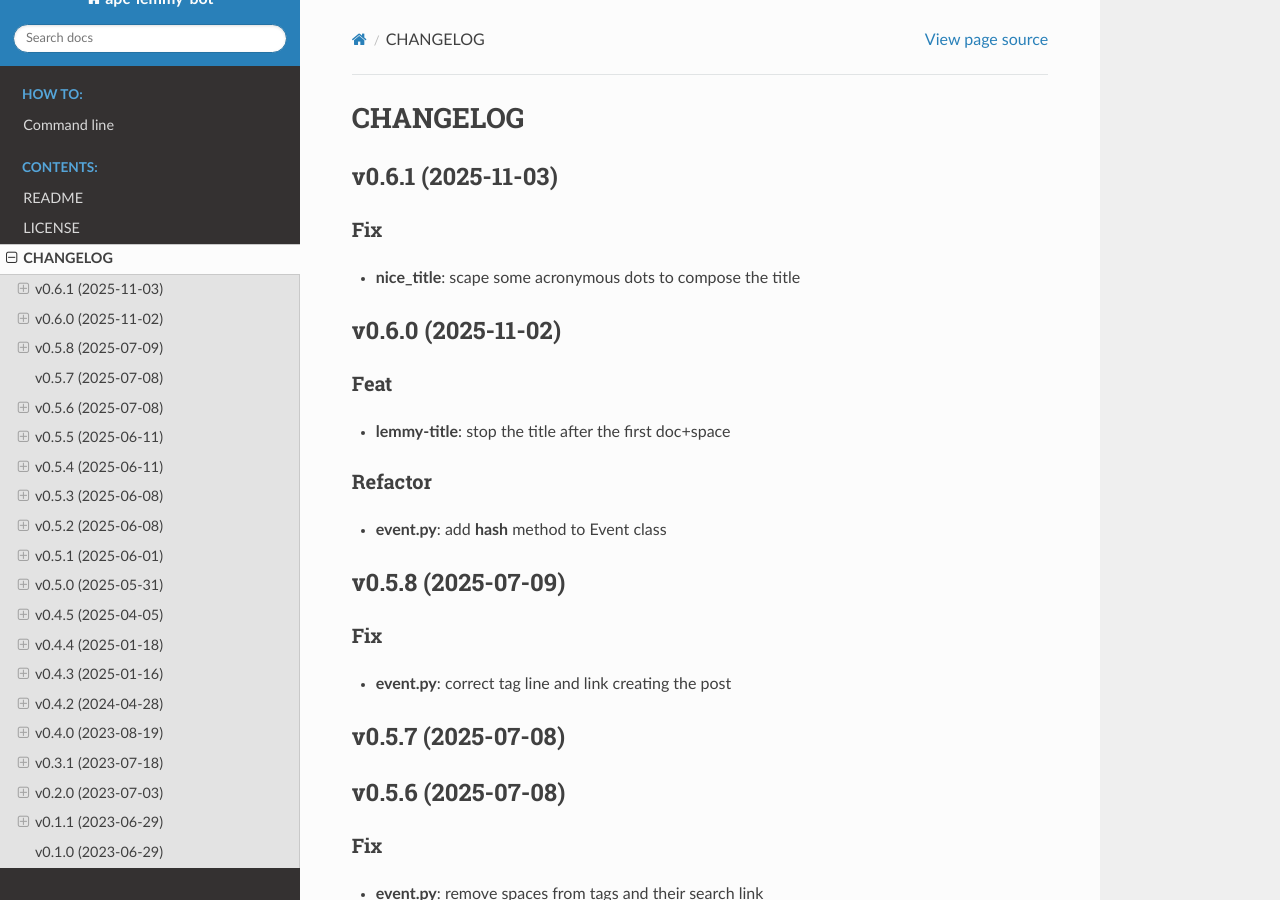
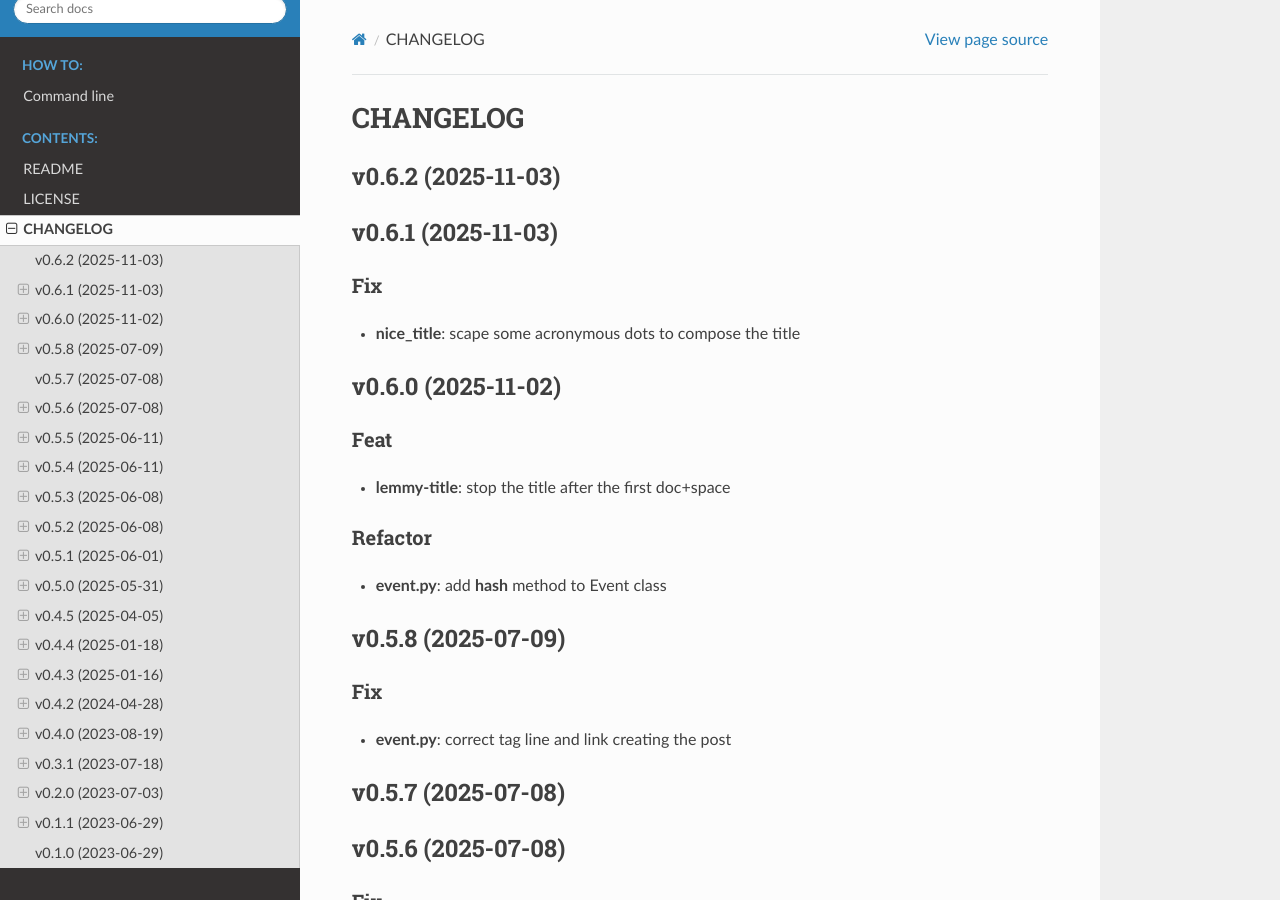
Before and after one commit to carlesmu/apc-lemmy-bot, a Sphinx documentation site: the page built from docs/source/changelog.rst, in a window 1280 px wide and 900 px high. Built offline with Sphinx 7.4.7 and the Read the Docs theme 3.1.0, drawn with Linux system fonts in a browser that asks for light colours.

Commit message:
bump: version 0.6.1 → 0.6.2

```diff
--- a/CHANGELOG.md
+++ b/CHANGELOG.md
@@ -1,3 +1,5 @@
+## v0.6.2 (2025-11-03)
+
 ## v0.6.1 (2025-11-03)
 
 ### Fix
--- a/apc_lemmy_bot/__init__.py
+++ b/apc_lemmy_bot/__init__.py
@@ -17,7 +17,7 @@
 from dataclasses import dataclass
 
 __app__: str = "apc_lemmy_bot"
-__version__: str = "0.6.1"
+__version__: str = "0.6.2"
 
 LEMMY_MAX_TITLE_LENGTH: int = 199
 
--- a/docs/source/conf.py
+++ b/docs/source/conf.py
@@ -26,7 +26,7 @@
 project = "apc-lemmy-bot"
 project_copyright = "2023-2025, Carles Muñoz Gorriz"
 author = "Carles Muñoz Gorriz"
-release = "0.6.1"
+release = "0.6.2"
 
 # ----------------------------------------------------------------------------
 # -- General configuration ---------------------------------------------------
--- a/pyproject.toml
+++ b/pyproject.toml
@@ -1,7 +1,7 @@
 [project]
 # Used by cx_Freeze
 name = "apc-lemmy-bot"
-version = "0.6.1"
+version = "0.6.2"
 description = "Post supabase events to a Lemmy instance or show them."
 maintainers = [
     {name="Carles Muñoz Gorriz", email="carlesmu@internautas.org"}
```
